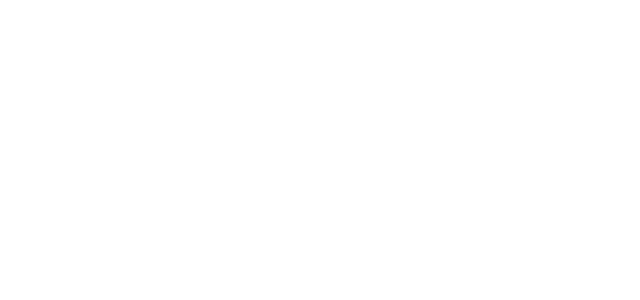
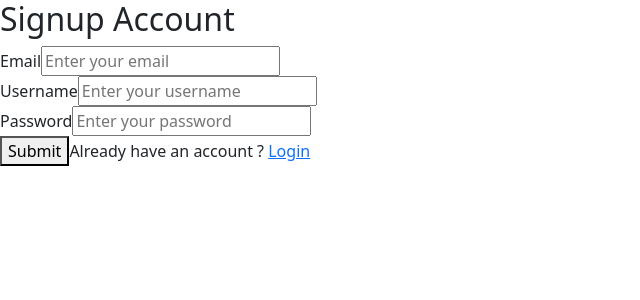
Before and after one commit to Andreyhuey/oranghis, a React (Create React App) app in the folder frontend/: page /signup in a window 1280 px wide. Shown: the top 300 px of the page, without its empty margins (0-640 px from the left). Built offline with nearby package versions, Linux system fonts and the light colour scheme.

Commit message:
add: sign up function completed

```diff
--- a/frontend/src/pages/Signup.jsx
+++ b/frontend/src/pages/Signup.jsx
@@ -1,9 +1,108 @@
-import React from "react";
+import React, { useState } from "react";
+import { Link, useNavigate } from "react-router-dom";
+import axios from "axios";
+import { ToastContainer, toast } from "react-toastify";
 
 const Signup = () => {
+  const navigate = useNavigate();
+  const [inputValue, setInputValue] = useState({
+    email: "",
+    password: "",
+    username: "",
+  });
+
+  const { email, password, username } = inputValue;
+
+  // handling change
+  const handleOnChange = (e) => {
+    const { name, value } = e.target;
+    setInputValue({
+      ...inputValue,
+      [name]: value,
+    });
+  };
+
+  // handling error
+  const handleError = (err) =>
+    toast.error(err, {
+      position: "bottom-left",
+    });
+
+  // handling success
+  const handleSuccess = (msg) =>
+    toast.success(msg, {
+      position: "bottom-right",
+    });
+
+  // handling submit
+  const handleSubmit = async (e) => {
+    e.preventDefault();
+    try {
+      const { data } = await axios.post(
+        `${process.env.SIGNUPLINK}`,
+        { ...inputValue },
+        { withCredentials: true }
+      );
+      const { success, message } = data;
+      if (success) {
+        handleSuccess(message);
+        setTimeout(() => {
+          navigate("/");
+        }, 1000);
+      } else {
+        handleError(message);
+      }
+    } catch (error) {
+      console.log(error);
+    }
+    setInputValue({
+      ...inputValue,
+      email: "",
+      password: "",
+      username: "",
+    });
+  };
+
   return (
-    <div>
-      <></>
+    <div className="">
+      <h2>Signup Account</h2>
+      <form onSubmit={handleSubmit}>
+        <div>
+          <label>Email</label>
+          <input
+            type="email"
+            name="email"
+            value={email}
+            placeholder="Enter your email"
+            onChange={handleOnChange}
+          />
+        </div>
+        <div>
+          <label>Username</label>
+          <input
+            type="text"
+            name="username"
+            value={username}
+            placeholder="Enter your username"
+            onChange={handleOnChange}
+          />
+        </div>
+        <div>
+          <label>Password</label>
+          <input
+            type="password"
+            name="password"
+            value={password}
+            placeholder="Enter your password"
+            onChange={handleOnChange}
+          />
+        </div>
+        <button type="submit">Submit</button>
+        <span>
+          Already have an account ? <Link to={"/login"}>Login</Link>
+        </span>
+      </form>
+      <ToastContainer />
     </div>
   );
 };
```
